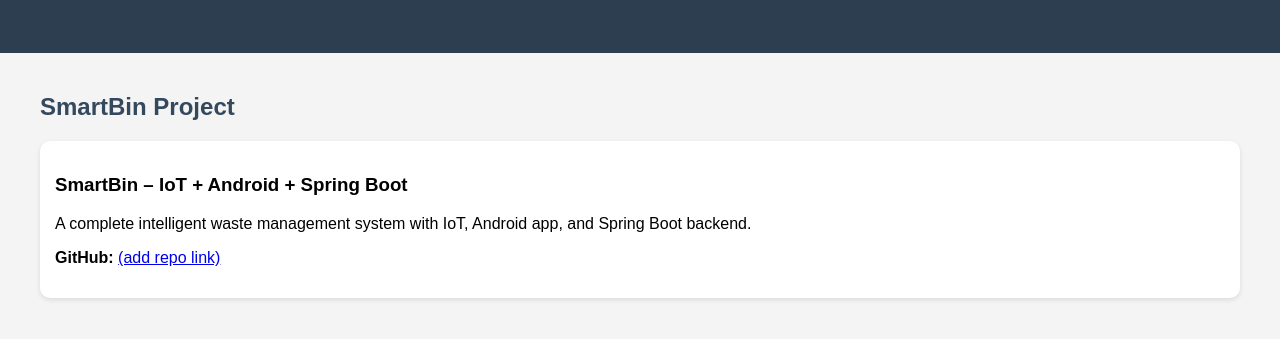
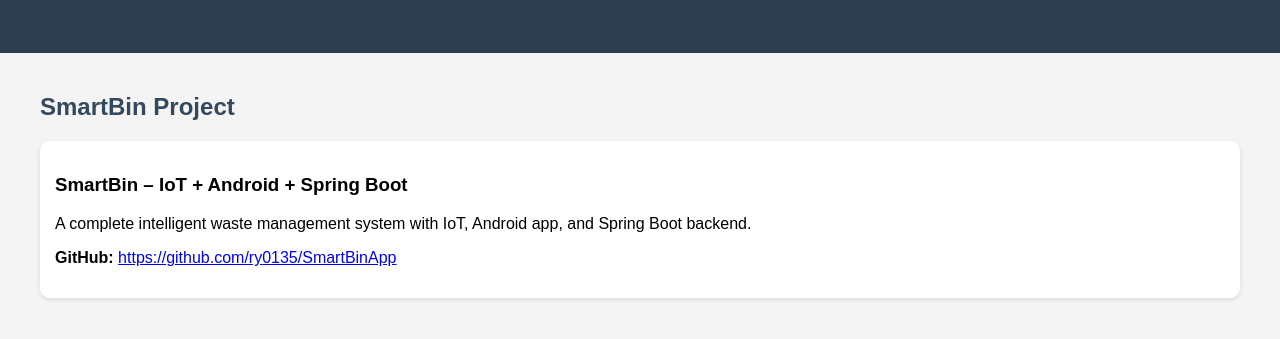
Before and after one commit to ry0135/dangphuongnam.github.io, a plain HTML site: page index.html in a window 1280 px wide. Shown: the part 141-480 px from the top of the page. Drawn offline with Linux system fonts and the light colour scheme.

Commit message:
Update index.html

```diff
--- a/index.html
+++ b/index.html
@@ -43,7 +43,7 @@
         <div class="project">
             <h3>SmartBin – IoT + Android + Spring Boot</h3>
             <p>A complete intelligent waste management system with IoT, Android app, and Spring Boot backend.</p>
-            <p><strong>GitHub:</strong> <a href="#">(add repo link)</a></p>
+            <p><strong>GitHub:</strong> <a href="#">https://github.com/ry0135/SmartBinApp</a></p>
         </div>
     </section>
 
```
